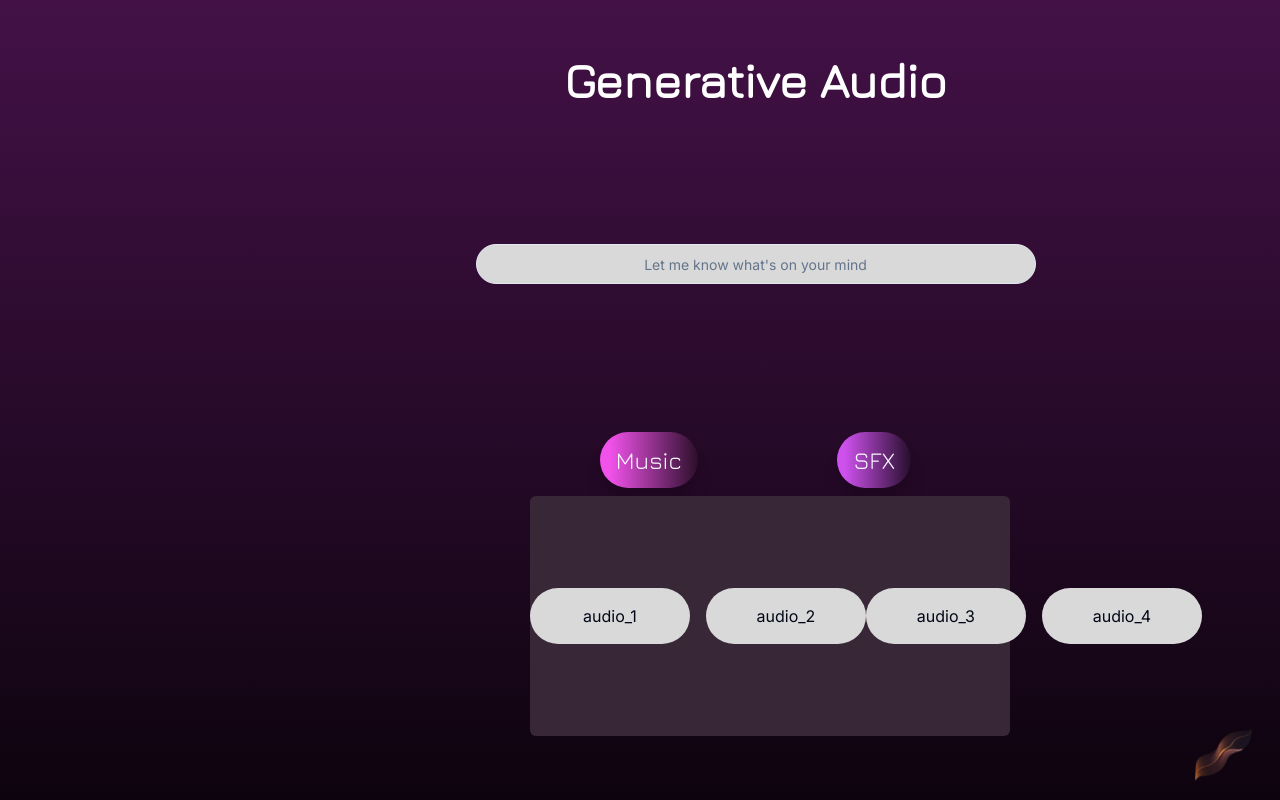
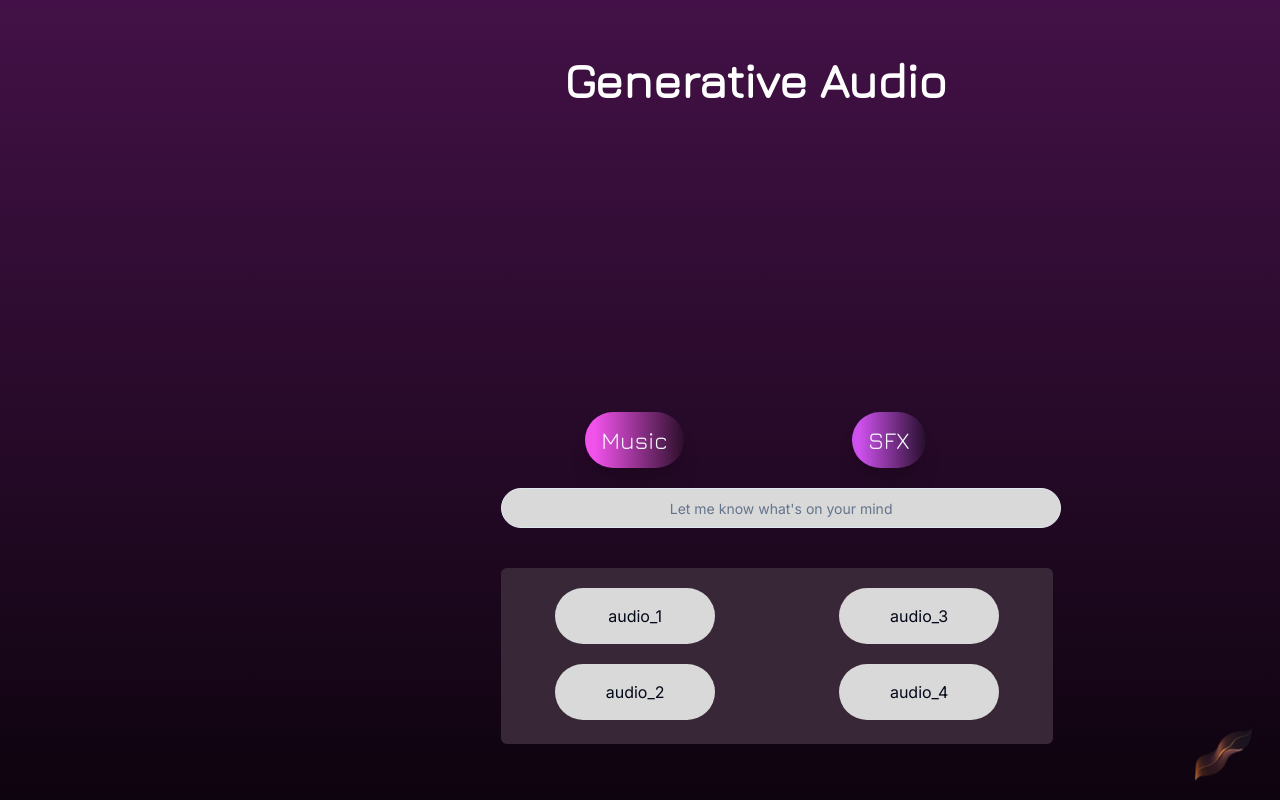
Before and after one commit to ziad-kamel/Graduation-Project, a Next.js app in the folder parrot/: page /audiogeneration in a window 1280 px wide. Built offline with nearby package versions, Linux system fonts and the light colour scheme.

Commit message:
audiogeneration page

```diff
--- a/parrot/src/app/audiogeneration/page.tsx
+++ b/parrot/src/app/audiogeneration/page.tsx
@@ -11,12 +11,8 @@ export default function audioGenerationpPage() {
           <h1 className="text-5xl font-bold text-white font-jura">
             Generative Audio
           </h1>
-          <Input
-            placeholder="Let me know what's on your mind"
-            className="w-[35rem] text-center rounded-[2rem] bg-[#D9D9D9]"
-          />
-          <div className="flex justify-center" style={{ width: "47rem" }}>
-            <div className="flex flex-row justify-center space-y-80 w-full h-80 ">
+          <div className="flex justify-center" style={{ width: "53rem" }}>
+            <div className="flex flex-row justify-center space-y-15 w-full h-50 ">
               <div className="flex flex-col justify-evenly w-3/5 ">
                 <div className="flex flex-row justify-around">
                   <Button className="w-54 h-14 rounded-[3rem] font-jura text-2xl bg-gradient-to-r from-[#f052ea] from-10% to-black to-[120%] shadow-xl  ">
@@ -26,20 +22,26 @@ export default function audioGenerationpPage() {
                     SFX
                   </Button>
                 </div>
-                <div className="flex flex-col justify-evenly w-[30rem] h-[15rem] rounded-md bg-[#382837]">
-                  <div className=" rounded-md flex justify-stretch ">
-                    <div className="flex flex-row justify-around gap-4">
+                <Input
+                  placeholder="Let me know what's on your mind"
+                  className="w-[35rem] text-center rounded-[2rem] bg-[#D9D9D9] mt-5"
+                />
+                <div
+                  className="flex flex-col w-[32rem] h-[11rem] rounded-md justify-stretch bg-[#382837] mt-10"
+                  style={{ width: "34.5rem" }}
+                >
+                  <div className="flex flex-row justify-around gap-4 mt-5">
                     <button className="w-40 h-14 rounded-[2rem] bg-[#D9D9D9]">
                       audio_1
                     </button>
                     <button className="w-40 h-14 rounded-[2rem] bg-[#D9D9D9]">
-                        audio_2
+                      audio_3
                     </button>
                   </div>
 
-                    <div className="flex flex-row justify-around gap-4">
+                  <div className="flex flex-row justify-around gap-4 mt-5">
                     <button className="w-40 h-14 rounded-[2rem] bg-[#D9D9D9]">
-                        audio_3
+                      audio_2
                     </button>
                     <button className="w-40 h-14 rounded-[2rem] bg-[#D9D9D9]">
                       audio_4
@@ -52,6 +54,5 @@ export default function audioGenerationpPage() {
         </div>
       </div>
     </div>
-    </div>
   );
 }
```
Lines whose indentation alone changed are shown as unchanged.
